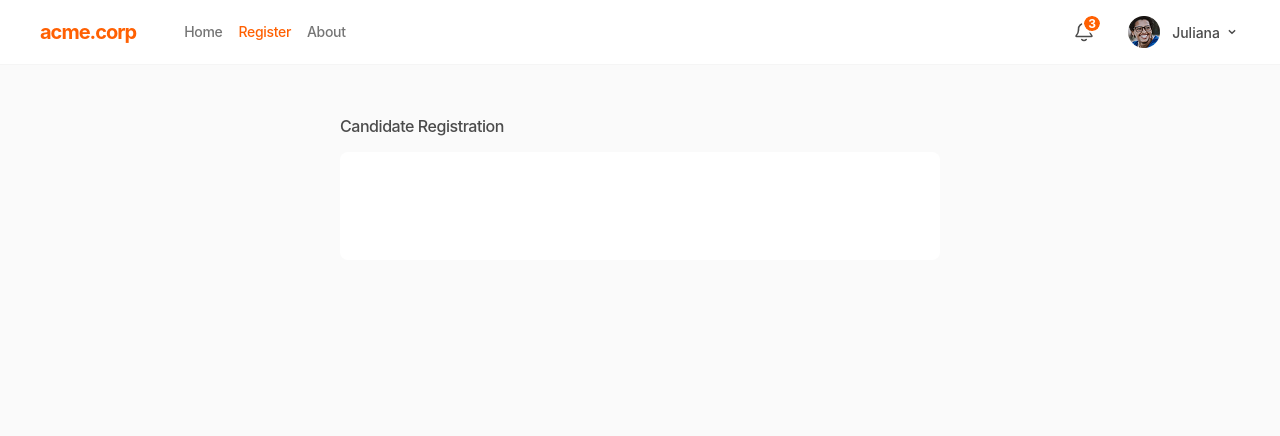
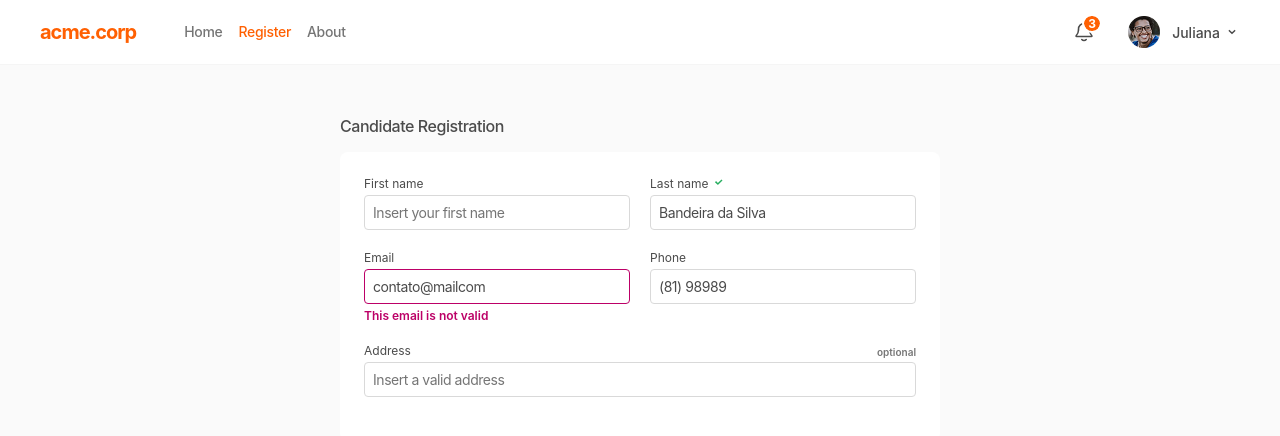
Before and after one commit to meninomiel/Desafio-UI-Developer-CESAR, a React (Vite) app: page / in a window 1280 px wide. Shown: the top 436 px of the page. Built offline with nearby package versions, Linux system fonts and the light colour scheme.

Commit message:
feat(register-page): implement Input component with styles and integrate into RegisterForm

```diff
--- /dev/null
+++ b/src/assets/icons/Checkmark.tsx
@@ -0,0 +1,5 @@
+const CHECKMARK_ICON = <svg width="12" height="12" viewBox="0 0 12 12" fill="none" xmlns="http://www.w3.org/2000/svg">
+<path d="M2.5 5.65365L4.84635 8L4.83442 7.98858L9 4" stroke="#27AE60" stroke-width="1.5" stroke-linejoin="round"/>
+</svg>
+
+export default CHECKMARK_ICON;
--- /dev/null
+++ b/src/components/input/index.tsx
@@ -0,0 +1,77 @@
+import React, { useState, useCallback } from 'react';
+import type { InputState, TextInputProps } from './types';
+import {
+  Label,
+  InputWrapper,
+  InputElement,
+  HelperText,
+  FieldLabel,
+  LabelWrapper,
+  OptionalLabel,
+} from './styles';
+import CHECKMARK_ICON from '../../assets/icons/Checkmark';
+
+export const Input: React.FC<TextInputProps> = ({
+  label,
+  type = 'text',
+  value = '',
+  onChange,
+  variant = 'default',
+  placeholder,
+  id,
+  disabled = false,
+  required = false,
+  helperText,
+  optional = false,
+}) => {
+  const [localValue, setLocalValue] = useState(value);
+
+  const handleChange = useCallback((e: React.ChangeEvent<HTMLInputElement>) => {
+    const newValue = e.target.value;
+    setLocalValue(newValue);
+    onChange?.(newValue);
+  }, [onChange]);
+
+  const inputVariant = disabled ? 'disabled' : variant;
+
+  return (
+    <InputWrapper>
+      <FieldLabel>
+        <LabelWrapper>
+          <Label htmlFor={id} variant={inputVariant}>
+            {label}
+          </Label>
+          {inputVariant === 'success' && CHECKMARK_ICON}
+        </LabelWrapper>
+        {optional && <OptionalLabel />}
+      </FieldLabel>
+
+      <InputElement
+        id={id}
+        type={type}
+        value={localValue}
+        onChange={handleChange}
+        placeholder={placeholder}
+        disabled={disabled}
+        required={required}
+        variant={inputVariant}
+        state={variant as InputState}
+        aria-invalid={variant === 'error'}
+        aria-describedby={helperText ? `${id}-helper` : undefined}
+      />
+
+      {helperText && (
+        <HelperText
+          id={`${id}-helper`}
+          variant={inputVariant}
+          role={variant === 'error' ? 'alert' : undefined}
+        >
+          {helperText}
+        </HelperText>
+      )}
+    </InputWrapper>
+  );
+};
+
+export type { TextInputProps, InputVariant } from './types';
+export default Input;
--- /dev/null
+++ b/src/components/input/styles.ts
@@ -0,0 +1,110 @@
+import styled from 'styled-components';
+import type { AppTheme } from '../../styles/theme';
+import type { InputVariant, InputState } from './types';
+
+const getBorderColor = (
+  theme: AppTheme,
+  variant: InputVariant,
+  state: InputState
+): string => {
+  const states: Record<InputState, string> = {
+    default: theme.color.border.default,
+    hover: theme.color.border.dark,
+    focus: theme.color.border.focused,
+    error: theme.color.border.danger,
+  };
+
+  if (variant === 'error') return states.error;
+  if (variant === 'disabled') return theme.color.border.clear;
+  if (variant === 'success') return theme.color.border.default;
+  return states[state];
+};
+
+
+export const FieldLabel = styled.div`
+  display: flex;
+  flex-flow: row nowrap;
+  justify-content: space-between;
+  align-items: flex-end;
+`;
+
+export const LabelWrapper = styled.div`
+  display: flex;
+  flex-flow: row nowrap;
+  justify-content: center;
+  gap: 4px;
+`;
+
+export const OptionalLabel = styled.span`
+  font-size: 0.625rem;
+  color: ${({ theme }: { theme: AppTheme }) => theme.color.content.default};
+  font-weight: 600;
+
+  &::before {
+    content: 'optional';
+  }
+`;
+
+export const Label = styled.label<{ variant: InputVariant }>`
+  display: block;
+  font-size: 0.75rem;
+  font-weight: 400;
+  color: ${({ theme }: { theme: AppTheme }) => theme.color.content.dark};
+`;
+
+export const InputWrapper = styled.div`
+  display: flex;
+  flex-direction: column;
+  flex-flow: column nowrap;
+  flex: 1;
+  min-width: 256px;
+  gap: ${({ theme }: { theme: AppTheme }) => theme.spacing.xxsmall}px;
+`;
+
+export const InputElement = styled.input<{
+  variant: InputVariant;
+  state: InputState;
+}>`
+  width: 100%;
+  padding: ${({ theme }: { theme: AppTheme }) => theme.spacing.xsmall}px;
+  border: 1px solid ${({ theme, variant, state }: { theme: AppTheme; variant: InputVariant; state: InputState }) =>
+    getBorderColor(theme, variant, state)};
+  border-radius: ${({ theme }: { theme: AppTheme }) => theme.radius.sm}px;
+  font-size: .875rem;
+  background: ${({ theme }: { theme: AppTheme }) => theme.color.background.default};
+  color: ${({ theme }: { theme: AppTheme }) => theme.color.content.dark};
+  transition: all 0.2s ease;
+  letter-spacing: -.028rem;
+
+  &::placeholder {
+    color: ${({ theme }: { theme: AppTheme }) => theme.color.content.default};
+  }
+
+  &:hover {
+    border-color: ${({ theme, variant }: { theme: AppTheme; variant: InputVariant }) =>
+      variant === 'error'
+        ? theme.color.border.danger
+        : theme.color.border.dark};
+  }
+
+  &:focus {
+    outline: none;
+    border-color: ${({ theme }: { theme: AppTheme }) => theme.color.border.focused};
+    box-shadow: 0 0 0 1px ${({ theme }: { theme: AppTheme }) => theme.color.border.focused};
+  }
+
+  &:disabled {
+    background: ${({ theme }: { theme: AppTheme }) => theme.color.background.light};
+    cursor: not-allowed;
+    opacity: 0.6;
+  }
+`;
+
+export const HelperText = styled.span<{ variant: InputVariant }>`
+  font-size: 0.75rem;
+  color: ${({ theme, variant }: { theme: AppTheme; variant: InputVariant }) =>
+    variant === 'error'
+      ? theme.color.content.danger
+      : theme.color.content.default};
+  font-weight: 600;
+`;
--- /dev/null
+++ b/src/components/input/types.ts
@@ -0,0 +1,38 @@
+export type InputVariant = 'default' | 'error' | 'success' | 'disabled';
+export type InputState = 'default' | 'hover' | 'focus' | 'error';
+
+export interface TextInputProps {
+  /** Rótulo do input */
+  label: string;
+
+  /** Tipo HTML */
+  type?: 'text' | 'email' | 'tel';
+
+  /** Valor controlado */
+  value?: string;
+
+  /** Callback onChange */
+  onChange?: (value: string) => void;
+
+  /** Estado visual */
+  variant?: InputVariant;
+
+  /** Placeholder */
+  placeholder?: string;
+
+  /** ID único */
+  id: string;
+
+  /** Desabilidado */
+  disabled?: boolean;
+
+  /** Required */
+  required?: boolean;
+
+  /** Helper text (error, hint) */
+  helperText?: string;
+
+  /** Optional */
+  optional?: boolean;
+
+}
--- a/src/pages/register/_form/index.tsx
+++ b/src/pages/register/_form/index.tsx
@@ -1,13 +1,59 @@
 // src/pages/register-page/RegisterForm.tsx
 import React from 'react';
 import { Form, FormRow } from '../_form/styles';
+import { Input } from '../../../components/input';
 
 export const RegisterForm: React.FC = () => {
   return (
     <Form>
-      <FormRow />
-      <FormRow />
-      <FormRow />
+      <FormRow>
+        <Input
+          id="firstName"
+          label="First name"
+          type='text'
+          placeholder="Insert your first name"
+          variant="default"
+          required
+        />
+        <Input
+          id="lastName"
+          label="Last name"
+          type='text'
+          placeholder="Insert your last name"
+          variant="success"
+          value='Bandeira da Silva'
+          required
+        />
+      </FormRow>
+      <FormRow>
+        <Input
+          id="email"
+          label="Email"
+          type='email'
+          placeholder="Insert your best email"
+          variant="error"
+          value='contato@mailcom'
+          helperText='This email is not valid'
+        />
+        <Input
+          id="phone"
+          label="Phone"
+          type='tel'
+          placeholder="Insert your phone"
+          variant="default"
+          value='(81) 98989'
+          required
+        />
+      </FormRow>
+      <FormRow>
+        <Input
+          id="address"
+          label="Address"
+          placeholder="Insert a valid address"
+          variant="default"
+          optional
+        />
+      </FormRow>
       <FormRow />
     </Form>
   );
--- a/src/pages/register/_form/styles.ts
+++ b/src/pages/register/_form/styles.ts
@@ -9,6 +9,6 @@ export const Form = styled.form`
 
 export const FormRow = styled.div`
   display: flex;
-  flex-direction: row wrap;
+  flex-flow: row wrap;
   gap: ${({ theme }: { theme: AppTheme }) => theme.spacing.large}px;
 `;
```
